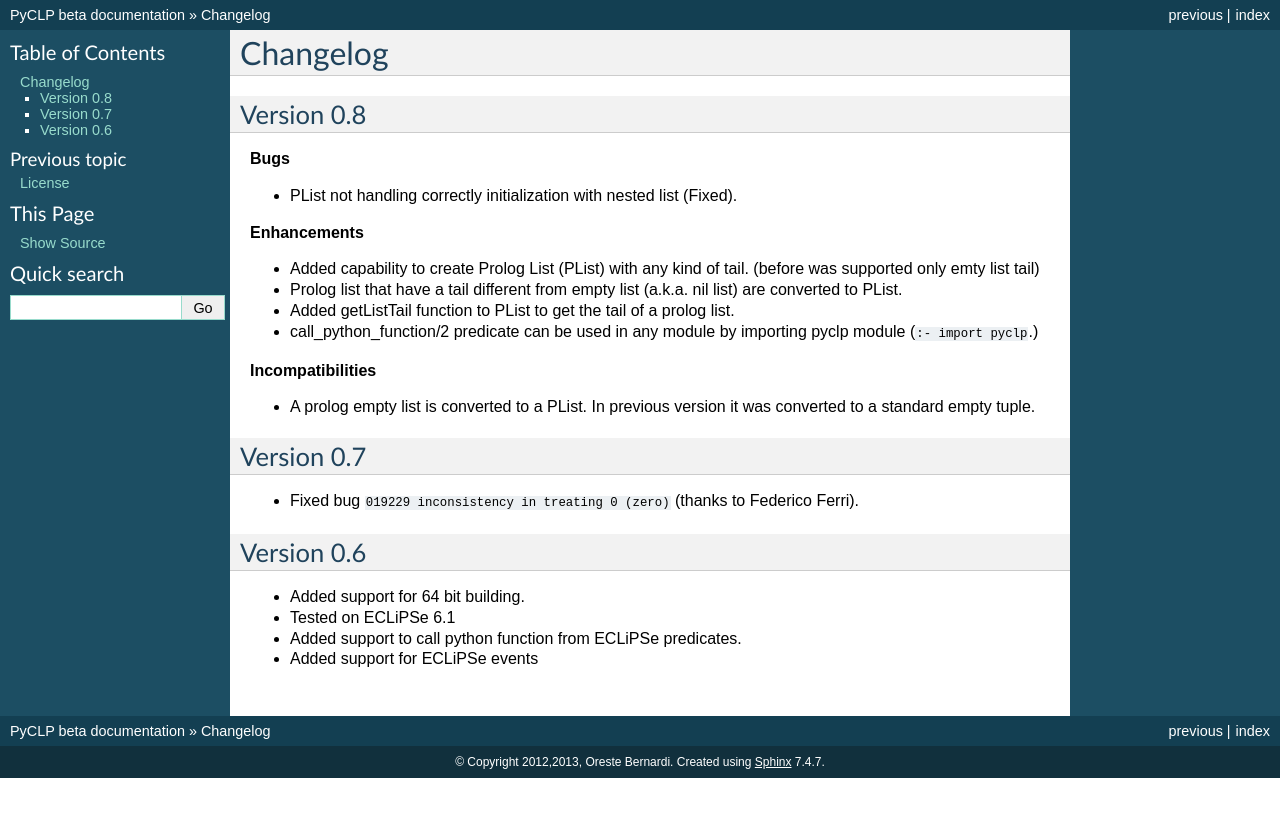
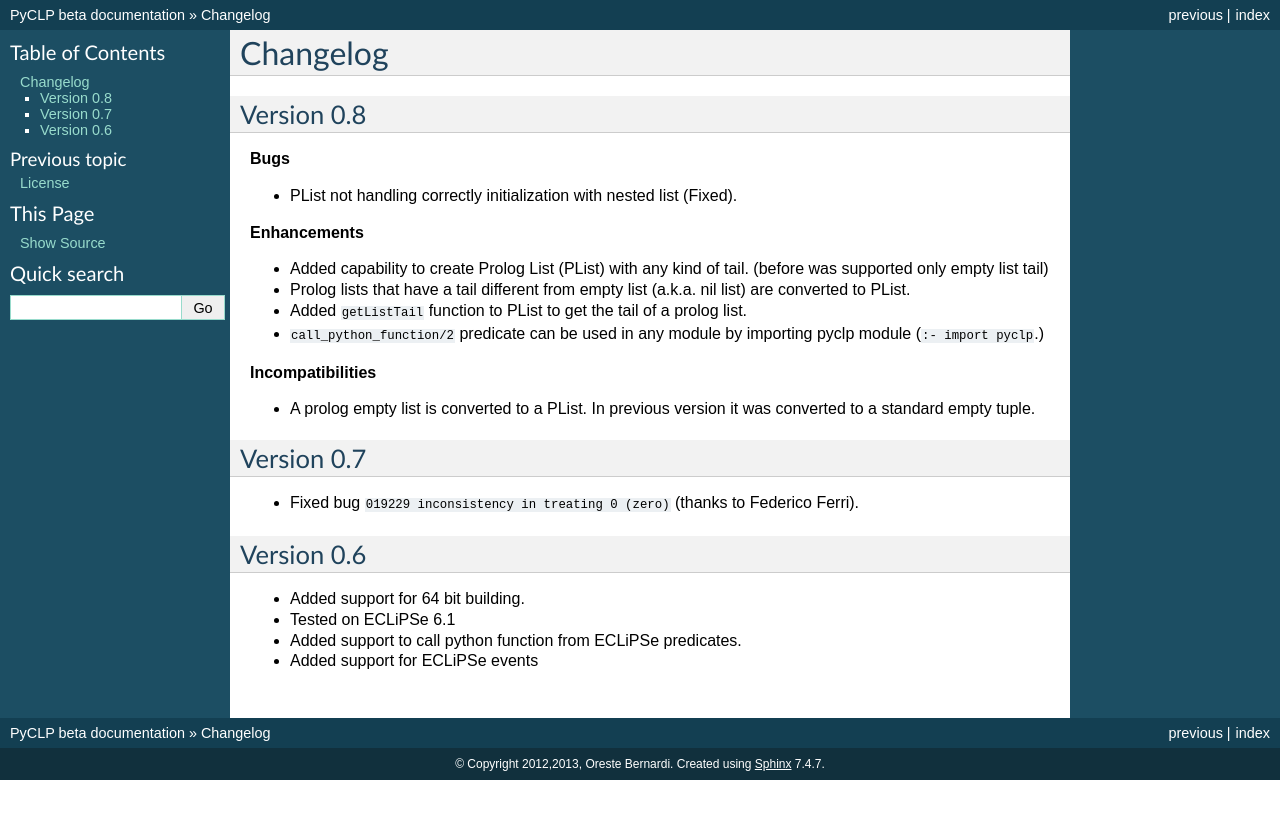
Before and after one commit to BackupTheBerlios/pyclp-svn, a Sphinx documentation site: the page built from trunk/pyclp/doc/changelog.rst, in a window 1280 px wide. Shown: the top 819 px of the page. Built offline with Sphinx 7.4.7, drawn with Linux system fonts in a browser that asks for light colours.

Commit message:
Updated documentation

```diff
--- a/trunk/pyclp/doc/changelog.rst
+++ b/trunk/pyclp/doc/changelog.rst
@@ -11,10 +11,10 @@ Version 0.8
 
 **Enhancements**
 
-* Added capability to create Prolog List (PList) with any kind of tail. (before was supported only emty list tail)
-* Prolog list that have a tail different from empty list (a.k.a. nil list) are converted to PList.
-* Added getListTail function to PList to get the tail of a prolog list.
-* call_python_function/2 predicate can be used in any module by importing pyclp module (``:- import pyclp``.)
+* Added capability to create Prolog List (PList) with any kind of tail. (before was supported only empty list tail)
+* Prolog lists that have a tail different from empty list (a.k.a. nil list) are converted to PList.
+* Added ``getListTail`` function to PList to get the tail of a prolog list.
+* ``call_python_function/2`` predicate can be used in any module by importing pyclp module (``:- import pyclp``.)
 
 **Incompatibilities**
 
```
Also changed, not shown: 4 other files.
